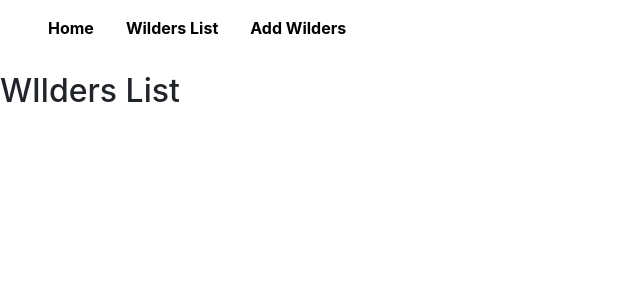
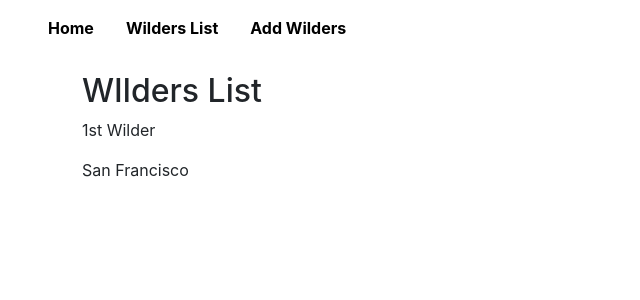
Before and after one commit to johndrake31/react-wilders, a React (Create React App) app: page /wilders in a window 1280 px wide. Shown: the top 300 px of the page, without its empty margins (0-640 px from the left). Built offline with nearby package versions, Linux system fonts and the light colour scheme.

Commit message:
add useContext to Wilders comp and map data

```diff
--- a/src/components/Wilders.jsx
+++ b/src/components/Wilders.jsx
@@ -1,12 +1,21 @@
-import React from 'react';
-import classes from './Home.module.css'
+import React, {useContext} from 'react';
+import WilderContext from '../context/WilderContext';
+import classes from './Wilders.module.css'
+
 const Wilders = (props) => {
+    const {wilders, setWilders} = useContext(WilderContext);
+
     return (
-    <>
-    <div>
-        <h2>WIlders List</h2>
+    <div className='container'>
+        <h2 className='text-dark'>WIlders List</h2>
+        {wilders && wilders.map((wilder)=>(
+            <div key={wilder._id}>
+                <p>{wilder.name}</p>
+                <p>{wilder.city}</p>
+            </div>
+        ))}
     </div>
-    </>
+
     );
 }
 
--- a/src/context/WilderContext.js
+++ b/src/context/WilderContext.jsx
@@ -6,25 +6,28 @@ const WilderContext = createContext(null);
 
 export const WilderContextProvider = (props)=>{
     const [wilders, setWilders] = useState([{
-        "_id": "622721f5d76d0de75c85dcdb",
-        "name": "1st Wilder",
-        "city": "San Francisco",
-        "skills": [
+        _id: "622721f5d76d0de75c85dcdb",
+        name: "1st Wilder",
+        city: "San Francisco",
+        skills: [
             {
                 "title": "HTML",
                 "votes": 10,
-                "_id": "622721f5d76d0de75c85dcdc"
+                _id: "622721f5d76d0de75c85dcdc"
             },
             {
                 "title": "React",
                 "votes": 5,
-                "_id": "622721f5d76d0de75c85dcdd"
+                _id: "622721f5d76d0de75c85dcdd"
             }
         ],
         "__v": 0
     }])
-
-    return <WilderContext.Provider>{props.children}</WilderContext.Provider>
+    const contextValue = {
+        wilders: wilders,
+        setWilders: setWilders
+    }
+    return <WilderContext.Provider value={contextValue}>{props.children}</WilderContext.Provider>
 }
 
 export default WilderContext;
```
Also changed, not shown: src/components/Wilders.module.css (added).
